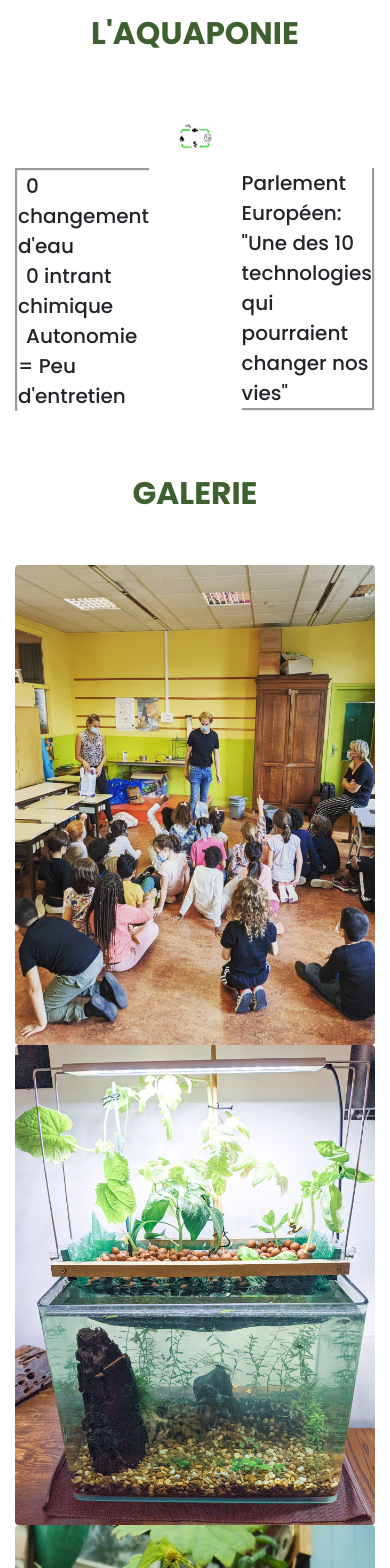
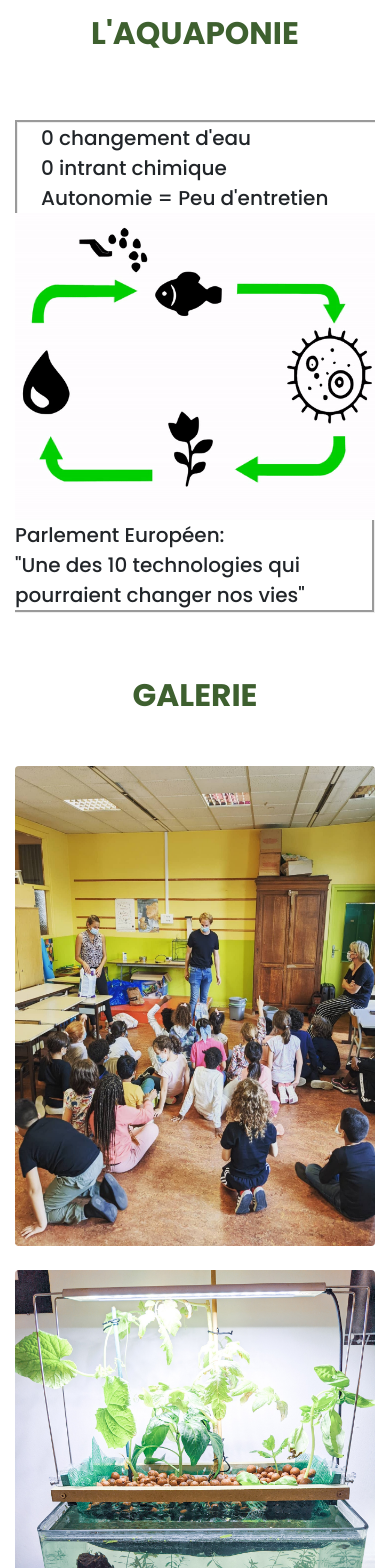
Before and after one commit to SamuelCadau/Hackaton-OM, a Nuxt app in the folder project/aquapim/: page / in a window 390 px wide. Shown: the part 2760-4328 px from the top of the page. Built offline with nearby package versions, Linux system fonts and the light colour scheme.

Commit message:
Galerie responsive & Aquaponie

```diff
--- a/project/aquapim/components/Equipe.vue
+++ b/project/aquapim/components/Equipe.vue
@@ -1,11 +1,12 @@
 <template>
   <div class="mt-5" id="equipe">
     <link href="https://unpkg.com/aos@2.3.1/dist/aos.css" rel="stylesheet" />
-    <div class="col-12 d-flex justify-content-center mt-4">
+
+    <b-container>
+      <div class="col-12 mt-4">
       <!-- MODIFICATION TITRE -->
       <p id="title">L'EQUIPE D'AQUAPIM</p>
     </div>
-    <b-container>
       <b-row class="justify-content-around">
         <div class="col-12 col-sm-12 col-xl-4 col-md-4 mt-4 text-center">
           <h3 class="p-3">Theo</h3>
--- a/project/aquapim/components/Galerie.vue
+++ b/project/aquapim/components/Galerie.vue
@@ -5,13 +5,13 @@
     </div>
     <b-container>
       <b-row class="mt-5 mb-3">
-        <div class="col-xl-4">
+        <div class="col-xl-4 col-lg-4 col-md-4 col-sm-4 col-12 mb-4">
           <b-img rounded fluid src="../static/2.jpg"></b-img>
         </div>
-        <div class="col-xl-4">
+        <div class="col-xl-4 col-lg-4 col-md-4 col-sm-4 col-12 mb-4">
           <b-img rounded fluid src="../static/4.jpg"></b-img>
         </div>
-        <div class="col-xl-4">
+        <div class="col-xl-4 col-lg-4 col-md-4 col-sm-4 col-12 mb-4">
           <b-img rounded fluid src="../static/5.jpg"></b-img>
         </div>
       </b-row>
@@ -29,13 +29,13 @@
         <b-carousel-slide img-src="../static/1.jpg"></b-carousel-slide>
       </b-carousel>
       <b-row class="mt-3 mb-3">
-        <div class="col-xl-4">
+        <div class="col-xl-4 col-lg-4 col-md-4 col-sm-4 col-12 mb-4">
           <b-img rounded fluid src="../static/3.jpg"></b-img>
         </div>
-        <div class="col-xl-4">
+        <div class="col-xl-4 col-lg-4 col-md-4 col-sm-4 col-12 mb-4">
           <b-img rounded fluid src="../static/9.jpg"></b-img>
         </div>
-        <div class="col-xl-4">
+        <div class="col-xl-4 col-lg-4 col-md-4 col-sm-4 col-12 mb-4">
           <b-img rounded fluid src="../static/7.jpg"></b-img>
         </div>
       </b-row>
--- a/project/aquapim/components/PresentationAquaponie.vue
+++ b/project/aquapim/components/PresentationAquaponie.vue
@@ -5,9 +5,9 @@
       <p id="title" class="">L'AQUAPONIE</p>
     </b-row>
 
-    <b-row class="d-flex justify-content-center schema mt-5">
-      <b-col class=" mt-5">
-        <div class="col1">
+    <b-row class="d-flex justify-content-center schema mt-5 ">
+      <b-col class=" col-md-4">
+        <div class="col1 col-12">
           <span class="ml-2">0 changement d'eau </span>
           <br />
           <span class="ml-2">0 intrant chimique </span>
@@ -16,7 +16,7 @@
         </div>
       </b-col>
 
-      <b-col class="">
+      <b-col class="col-12 col-md-4">
         <b-img
           id="schema-gif"
           class="mx-auto"
@@ -25,7 +25,7 @@
         />
       </b-col>
 
-      <b-col class="d-flex align-items-end mt-5">
+      <b-col class="d-flex align-items-end col-md-4">
         <div class="col2">
           <span> Parlement Européen: </span>
           <br />
```
